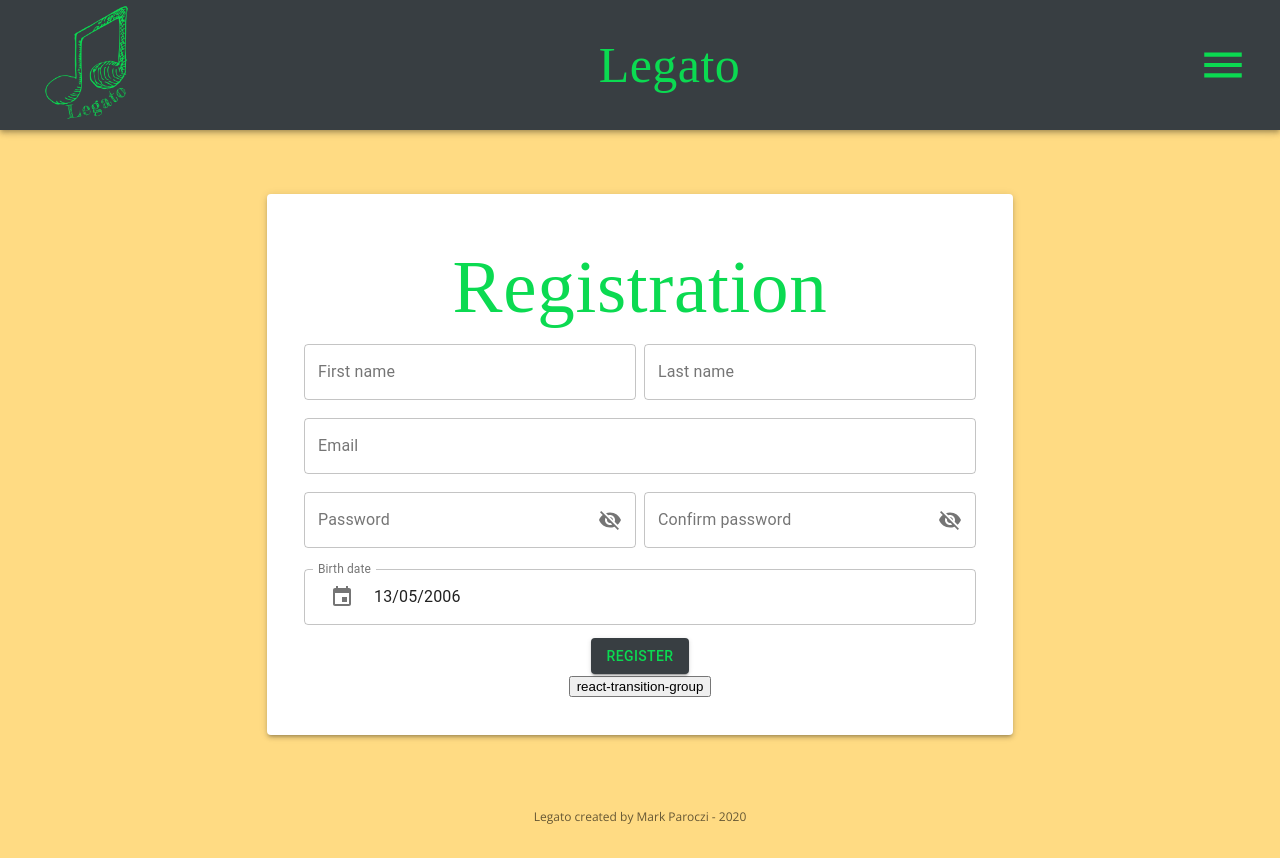
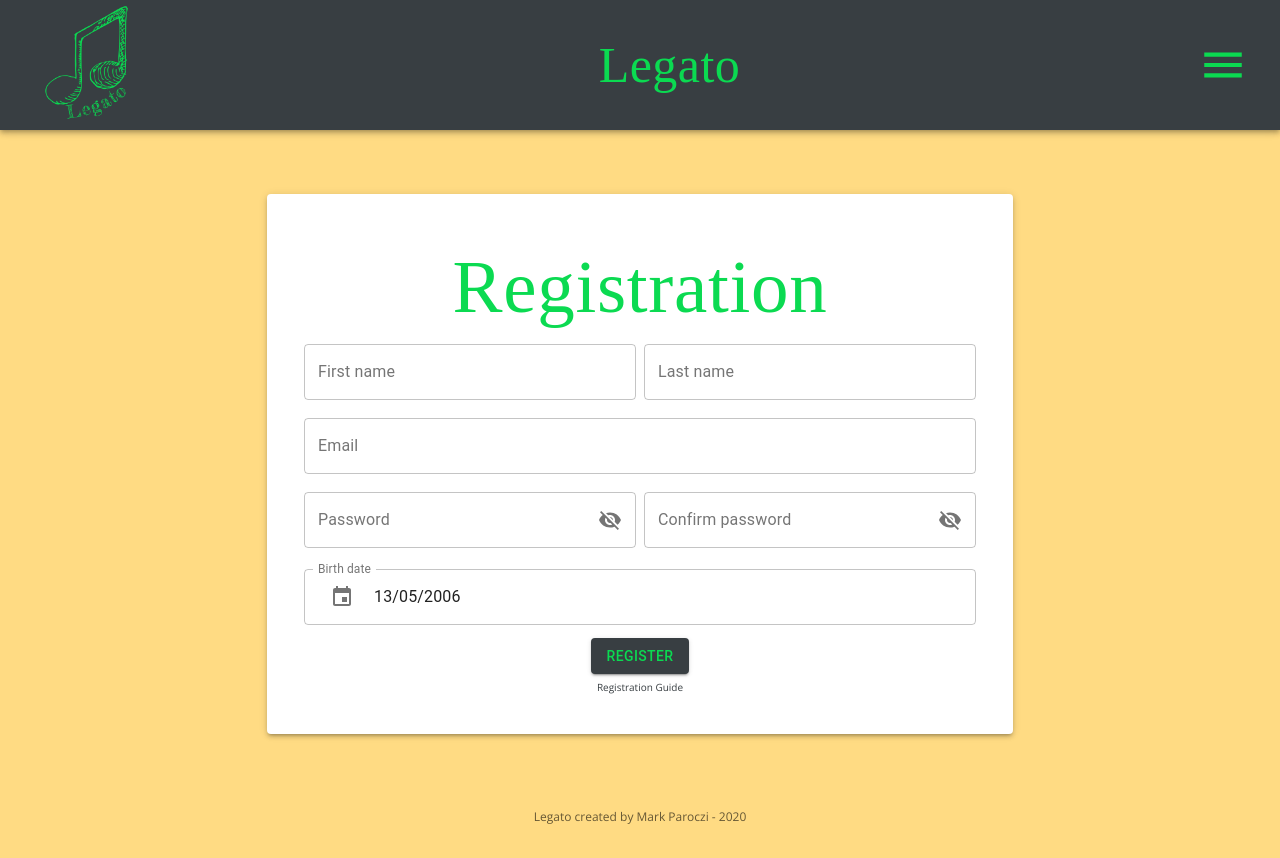
Before and after one commit to MParoczi/GreenHub-Frontend, a React app: page /registration in a window 1280 px wide. Built offline with nearby package versions, Linux system fonts and the light colour scheme; a web font is replaced by a local one; what redux-immutable-state-invariant would draw is missing.

Commit message:
Change html tag on button to open modal

```diff
--- a/src/components/Registration/RegistrationGuide.js
+++ b/src/components/Registration/RegistrationGuide.js
@@ -30,9 +30,9 @@ function RegistrationGuide() {
 
   return (
     <div>
-      <button type="button" onClick={handleOpen}>
-        react-transition-group
-      </button>
+      <span onClick={handleOpen} className={classes.button}>
+        Registration Guide
+      </span>
       <Modal
         aria-labelledby="transition-modal-title"
         aria-describedby="transition-modal-description"
```
